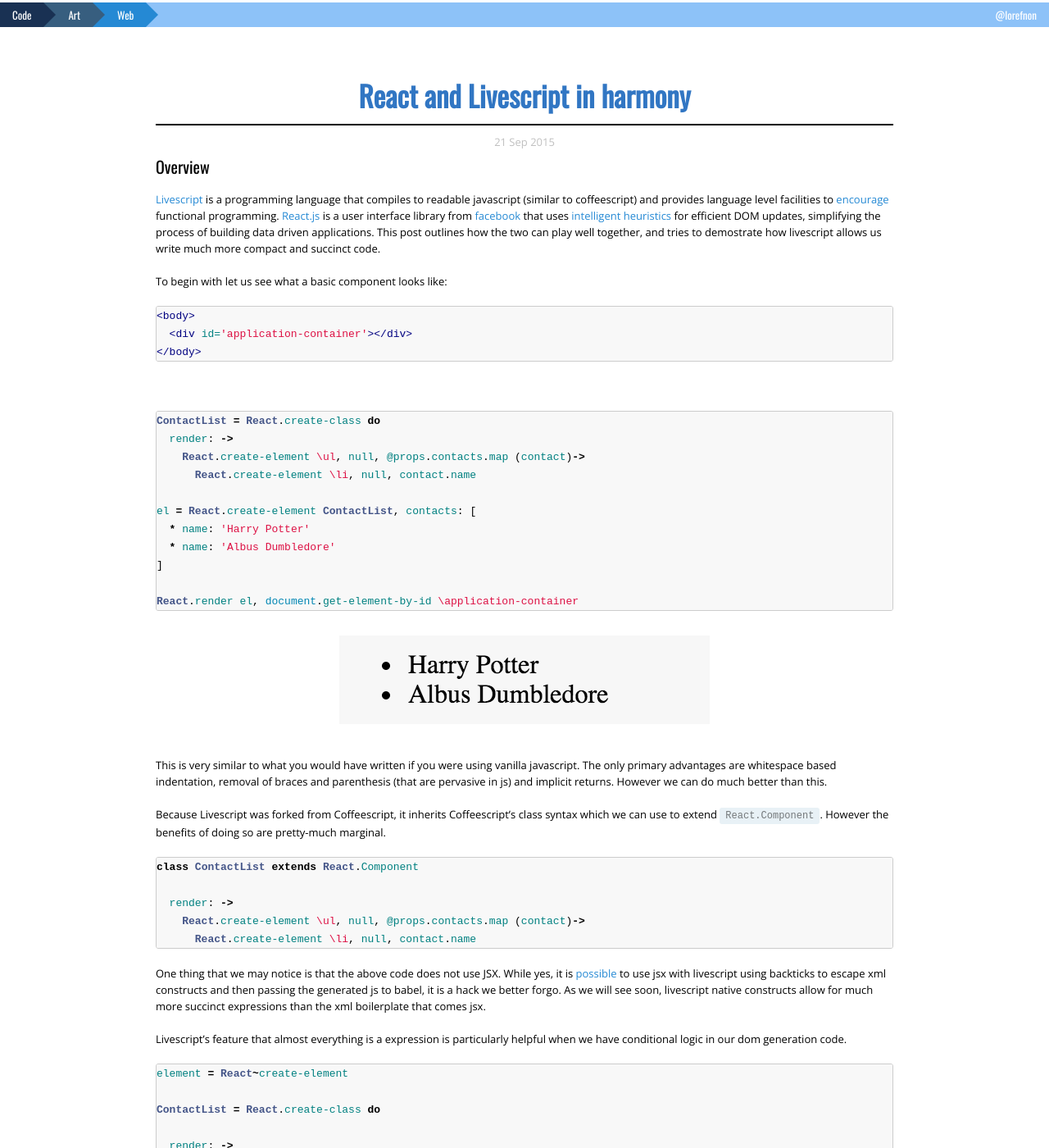
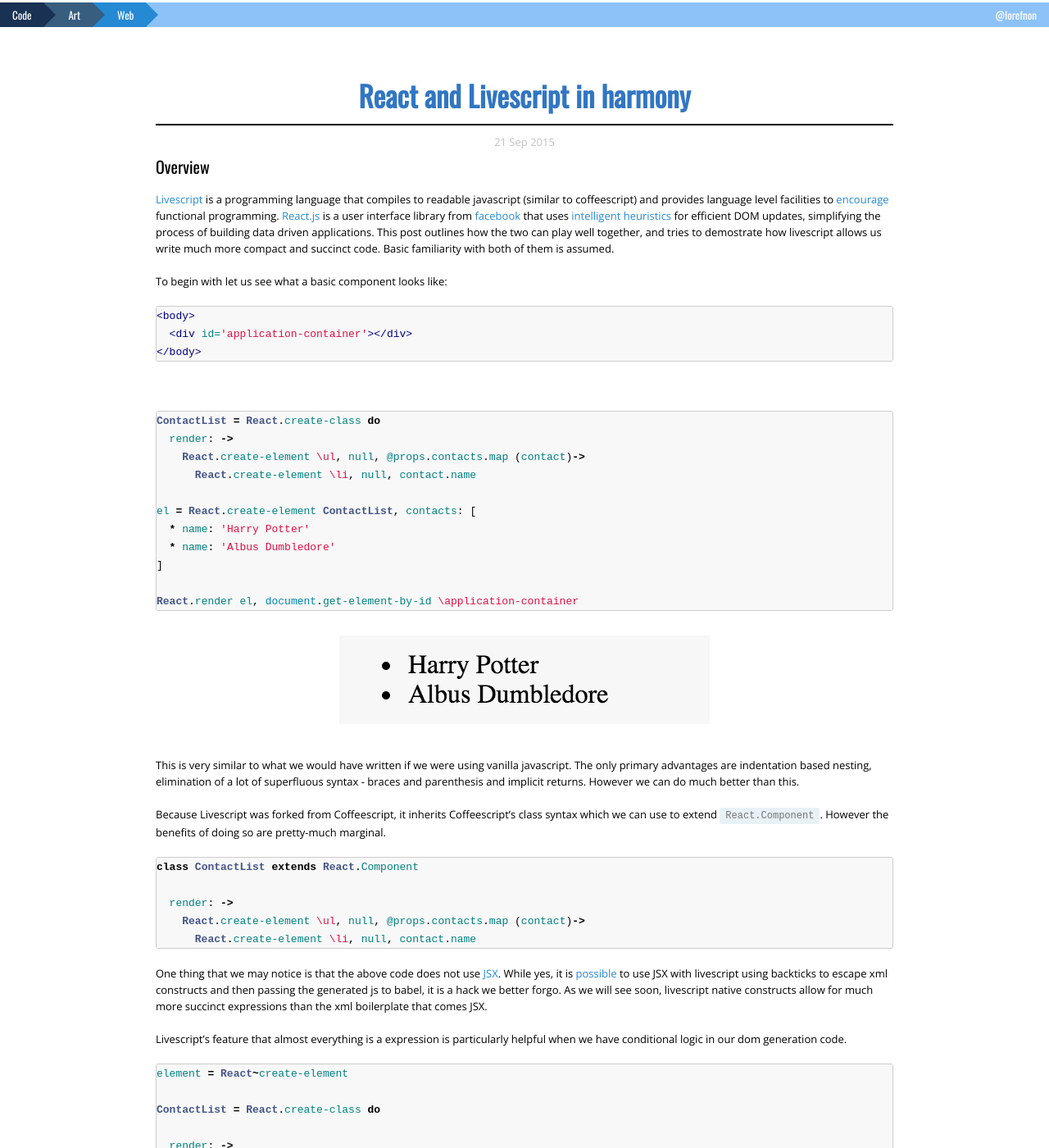
Before and after one commit to lorefnon/lorefnon.github.com, a Jekyll site: the page built from _posts/2015-09-21-react-and-livescript-in-harmony.md, in a window 1280 px wide and 1400 px high, scrolled down 384 px. Shown: the whole window at 82% size. Built offline with Jekyll 4.4.1, drawn with Linux system fonts in a browser that asks for light colours; Markdown is read by kramdown in place of the engine named in the settings; comment, search, counter and statistics services are not loaded; some of the changed text lies outside the part shown.

Commit message:
Micro enhancements

````diff
--- a/_posts/2015-09-21-react-and-livescript-in-harmony.md
+++ b/_posts/2015-09-21-react-and-livescript-in-harmony.md
@@ -6,7 +6,7 @@ tags: [Javascript, ReactJS]
 
 # Overview
 
-[Livescript](http://livescript.net/) is a programming language that compiles to readable javascript (similar to coffeescript) and provides language level facilities to [encourage](http://livescript.net/#inspiration) functional programming. [React.js](https://facebook.github.io/react/) is a user interface library from [facebook](https://facebook.com) that uses [intelligent heuristics](http://calendar.perfplanet.com/2013/diff/) for efficient DOM updates, simplifying the process of building data driven applications. This post outlines how the two can play well together, and tries to demostrate how livescript allows us write much more compact and succinct code.
+[Livescript](http://livescript.net/) is a programming language that compiles to readable javascript (similar to coffeescript) and provides language level facilities to [encourage](http://livescript.net/#inspiration) functional programming. [React.js](https://facebook.github.io/react/) is a user interface library from [facebook](https://facebook.com) that uses [intelligent heuristics](http://calendar.perfplanet.com/2013/diff/) for efficient DOM updates, simplifying the process of building data driven applications. This post outlines how the two can play well together, and tries to demostrate how livescript allows us write much more compact and succinct code. Basic familiarity with both of them is assumed.
 
 To begin with let us see what a basic component looks like:
 
@@ -34,7 +34,7 @@ React.render el, document.get-element-by-id \application-container
 
 <img src="/images/Screen Shot 2015-09-21 at 12.42.18 pm.png">
 
-This is very similar to what you would have written if you were using vanilla javascript. The only primary advantages are whitespace based indentation, removal of braces and parenthesis (that are pervasive in js) and implicit returns. However we can do much better than this.
+This is very similar to what we would have written if we were using vanilla javascript. The only primary advantages are indentation based nesting, elimination of a lot of superfluous syntax - braces and parenthesis and implicit returns. However we can do much better than this.
 
 Because Livescript was forked from Coffeescript, it inherits Coffeescript's class syntax which we can use to extend `React.Component`. However the benefits of doing so are pretty-much marginal.
 
@@ -46,7 +46,7 @@ class ContactList extends React.Component
       React.create-element \li, null, contact.name
 ```
 
-One thing that we may notice is that the above code does not use JSX. While yes, it is [possible](https://github.com/facebook/react/issues/47#issuecomment-18877423) to use jsx with livescript using backticks to escape xml constructs and then passing the generated js to babel, it is a hack we better forgo. As we will see soon, livescript native constructs allow for much more succinct expressions than the xml boilerplate that comes jsx.
+One thing that we may notice is that the above code does not use [JSX](https://facebook.github.io/react/docs/jsx-in-depth.html). While yes, it is [possible](https://github.com/facebook/react/issues/47#issuecomment-18877423) to use JSX with livescript using backticks to escape xml constructs and then passing the generated js to babel, it is a hack we better forgo. As we will see soon, livescript native constructs allow for much more succinct expressions than the xml boilerplate that comes JSX.
 
 Livescript's feature that almost everything is a expression is particularly helpful when we have conditional logic in our dom generation code.
 
````
Also changed, not shown: other parts of _posts/2015-09-21-react-and-livescript-in-harmony.md (+2 -0 lines).
